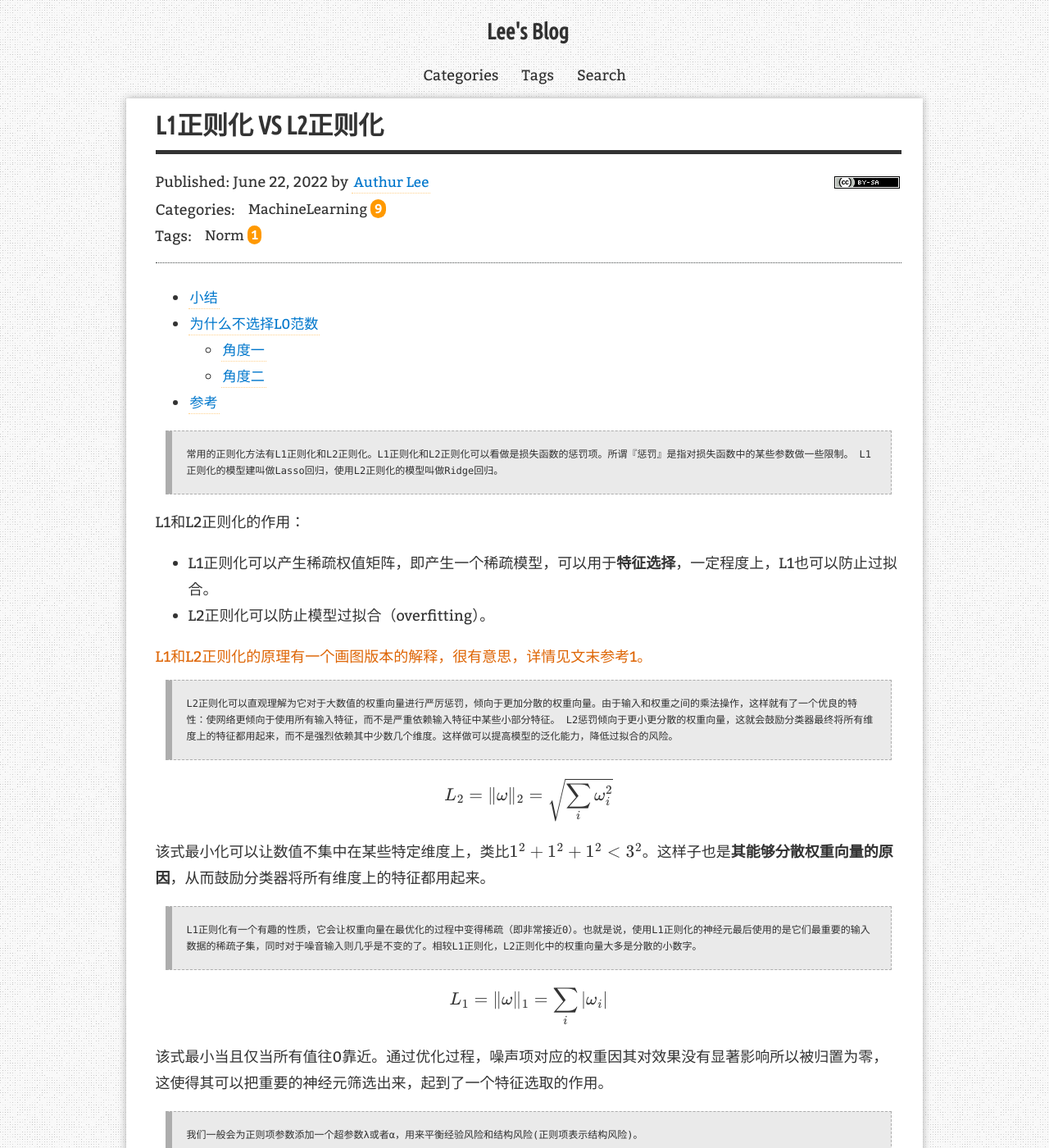
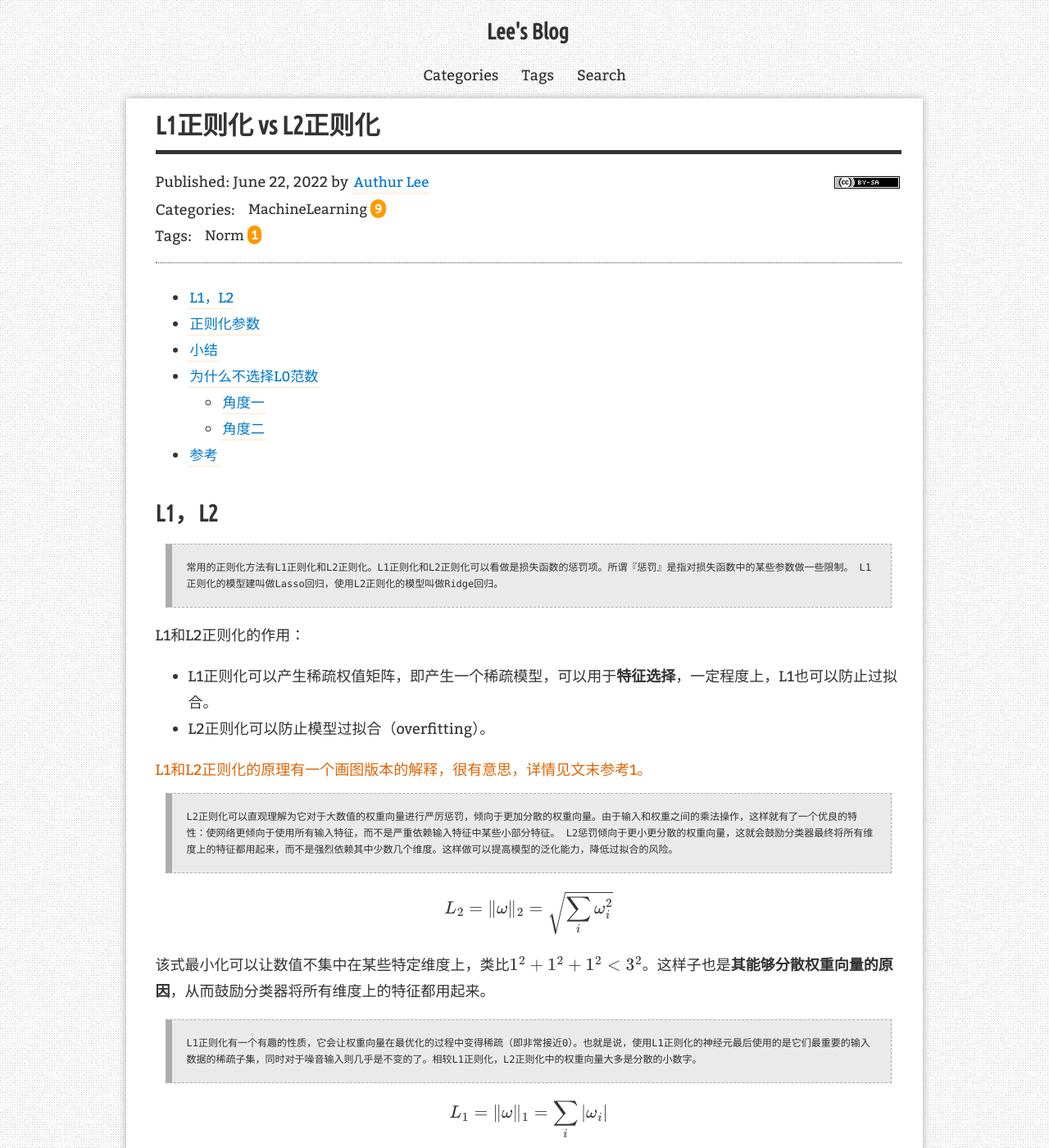
Before and after one commit to AuthurWhywait/AuthurWhywait.github.io, a Jekyll site: the page built from _posts/2022-06-22-L12norm.md, in a window 1280 px wide and 1400 px high. Shown: the whole window at 82% size. Built offline with Jekyll 4.4.1, drawn with Linux system fonts in a browser that asks for light colours; formulas are drawn with MathJax 3; comment, search, counter and statistics services are not loaded.

Commit message:
Update 2022-06-22-L12norm.md

```diff
--- a/_posts/2022-06-22-L12norm.md
+++ b/_posts/2022-06-22-L12norm.md
@@ -1,6 +1,6 @@
 ---
 layout: post
-title: "L1正则化 VS L2正则化"
+title: "L1正则化 vs L2正则化"
 description: "Brief introduction of L1 norm and L2 norm"
 categories: [MachineLearning]
 tags: [Norm]
@@ -10,6 +10,8 @@ redirect_from:
 
 - Content
 {:toc}
+
+## L1，L2
 
 > 常用的正则化方法有L1正则化和L2正则化。L1正则化和L2正则化可以看做是损失函数的惩罚项。所谓『惩罚』是指对损失函数中的某些参数做一些限制。 L1正则化的模型建叫做Lasso回归，使用L2正则化的模型叫做Ridge回归。
 
@@ -35,6 +37,8 @@ $$L_2 = \Vert\omega\Vert_2=\sqrt{\sum_i\omega_i^2}$$
 $$L_1= \Vert\omega\Vert_1 = \sum_i \vert \omega_i\vert$$
 
 该式最小当且仅当所有值往0靠近。通过优化过程，噪声项对应的权重因其对效果没有显著影响所以被归置为零，这使得其可以把重要的神经元筛选出来，起到了一个特征选取的作用。
+
+## 正则化参数
 
 > 我们一般会为正则项参数添加一个超参数λ或者α，用来平衡经验风险和结构风险(正则项表示结构风险)。
 
```
